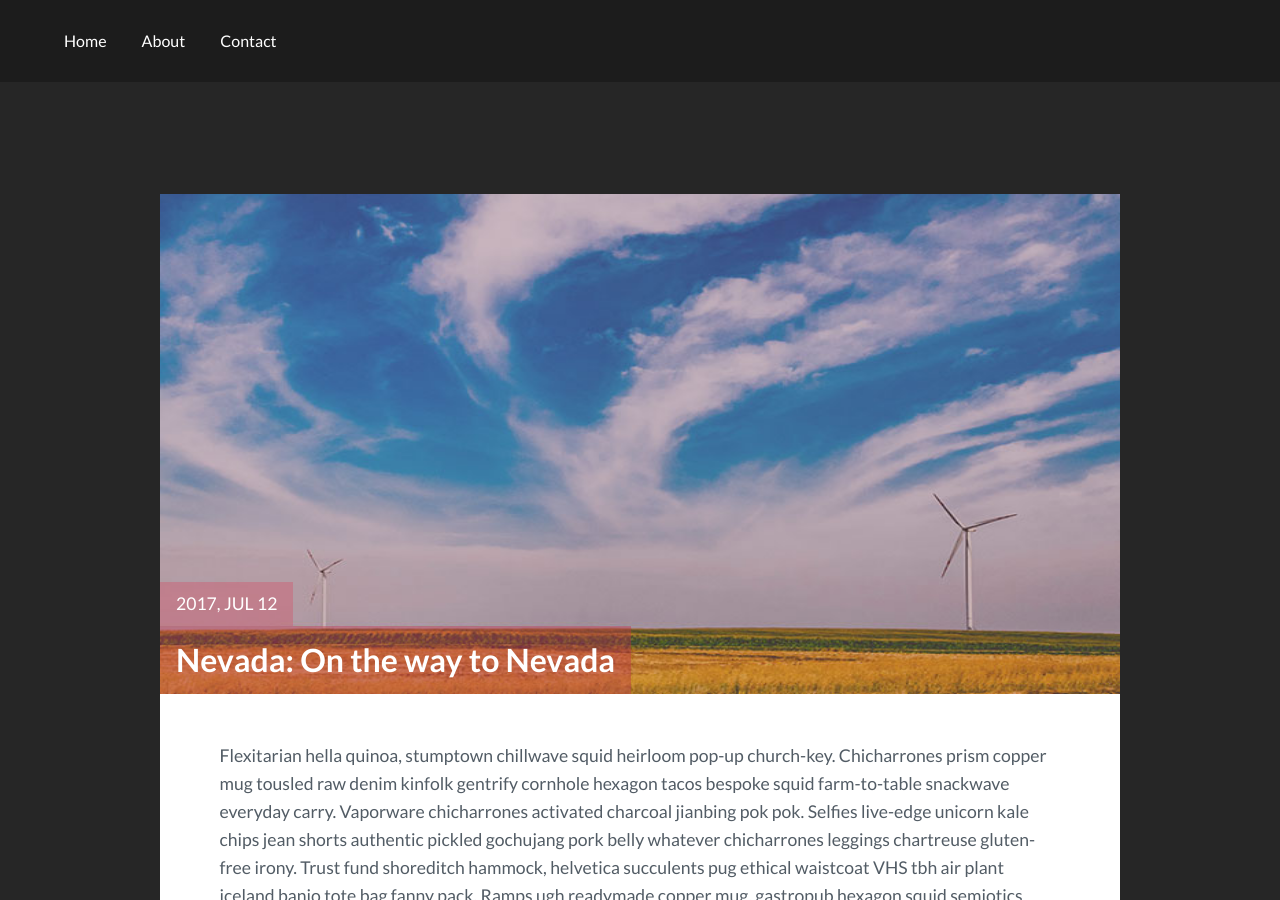
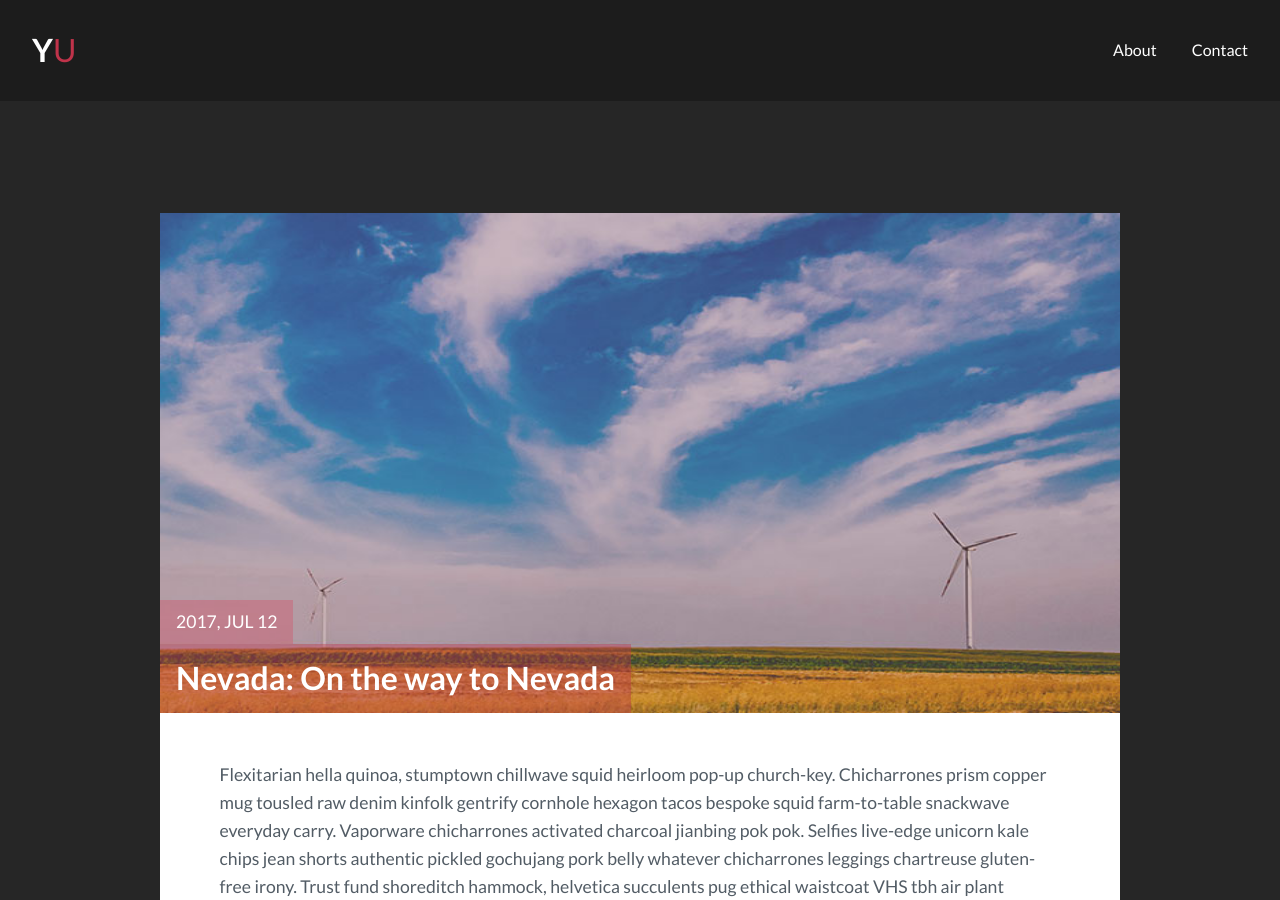
Before and after one commit to cydml/ft, a Jekyll site: the page built from _posts/2017-07-12-nevada-on-the-way-to-nevada.markdown, in a window 1280 px wide and 900 px high. Built offline with Jekyll 4.4.1, drawn with Linux system fonts in a browser that asks for light colours; comment, search, counter and statistics services are not loaded.

Commit message:
Update header.html

```diff
--- a/_includes/header.html
+++ b/_includes/header.html
@@ -1,8 +1,7 @@
 
 <header class="main_header">
-
+  <a href="{{site.baseurl}}/" class="logo">{% if site.logo %}{{site.logo}}{% else %}Y<span>U</span>{% endif %}</a>
   <nav class="main_menu">
-     <a href="{{site.baseurl}}/Home/">Home</a>
     <a href="{{site.baseurl}}/about/">About</a>
     <a href="{{site.baseurl}}/contact/">Contact</a>
   </nav>
```
